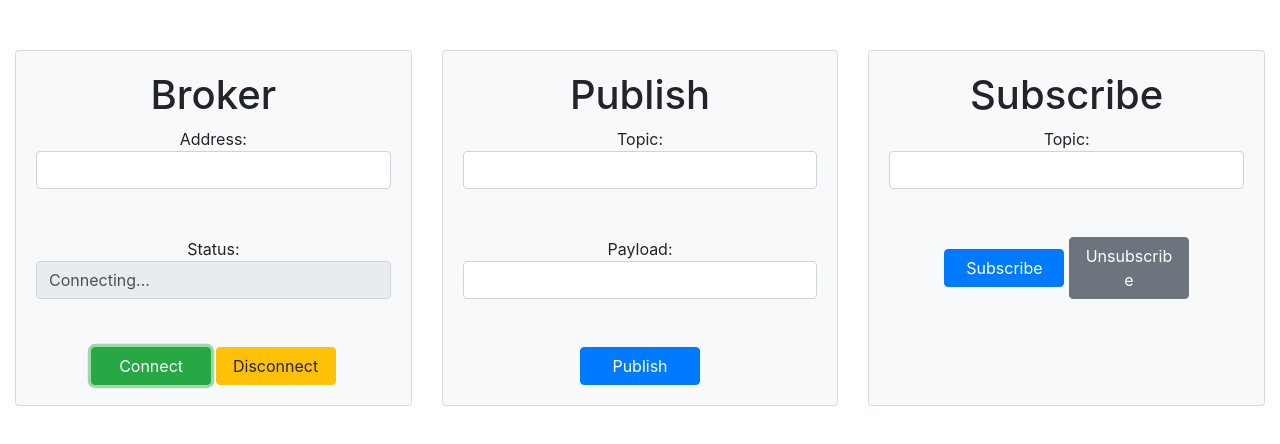
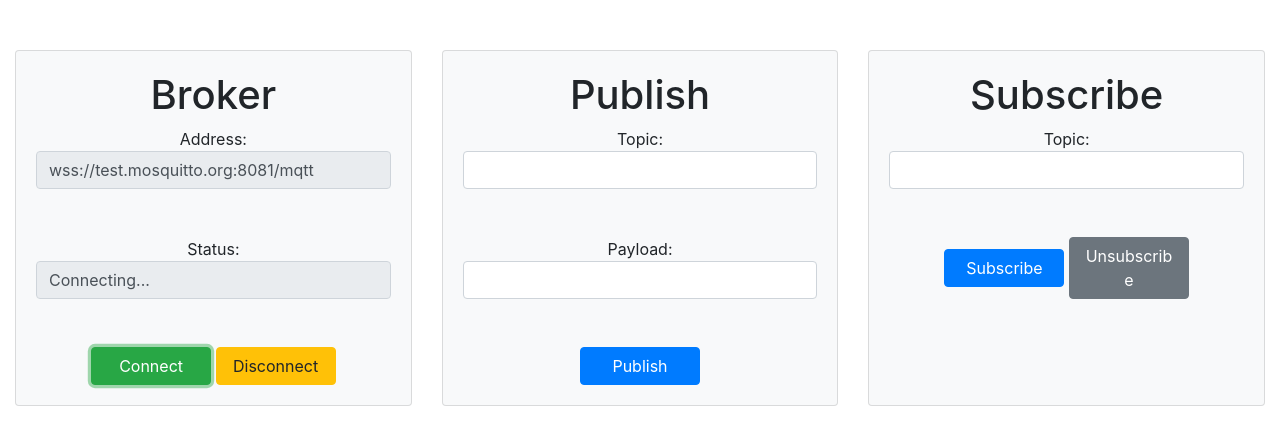
Before and after one commit to jeyn99/jeyn99-github.io, a website: page index.html in a window 1280 px wide. Both pictures are taken after a click on the button "Connect". Drawn offline with nearby package versions, Linux system fonts and the light colour scheme.

Commit message:
To be final

```diff
--- a/index.html
+++ b/index.html
@@ -41,7 +41,7 @@
         <div class="card-body text-center">
           <h1>Broker</h1>
 
-          Address: <input class="form-control" type="text" id="add" ><br><br>
+          Address: <input class="form-control" type="text" id="add" readonly ><br><br>
           Status: <input class="form-control" type="text" id="status" readonly><br><br>
           <button id="connectBtn" class="btn btn-success">Connect</button>
           <button id="disconnectBtn" class="btn btn-warning">Disconnect</button>
--- a/scripts/controller.js
+++ b/scripts/controller.js
@@ -10,7 +10,7 @@ $(document).ready(function () {
     e.preventDefault();
     $("#status").val("Connecting...");
 
-    client = mqtt.connect($("#add").val());
+    client = mqtt.connect($("#add").val("wss://test.mosquitto.org:8081/mqtt"));
     client.on("connect", function () {
       $("#status").val("Successfully Connected");
 
```
